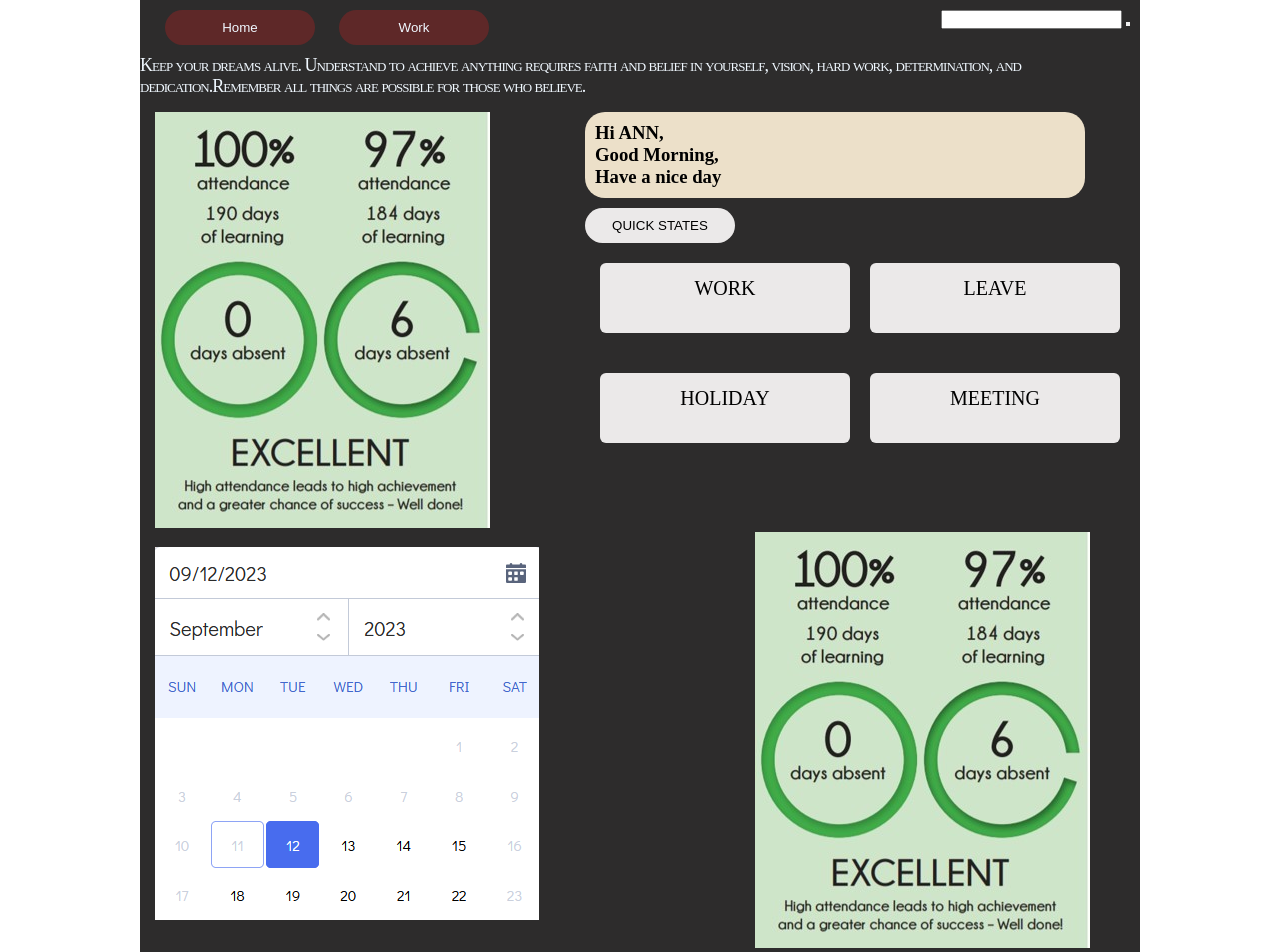
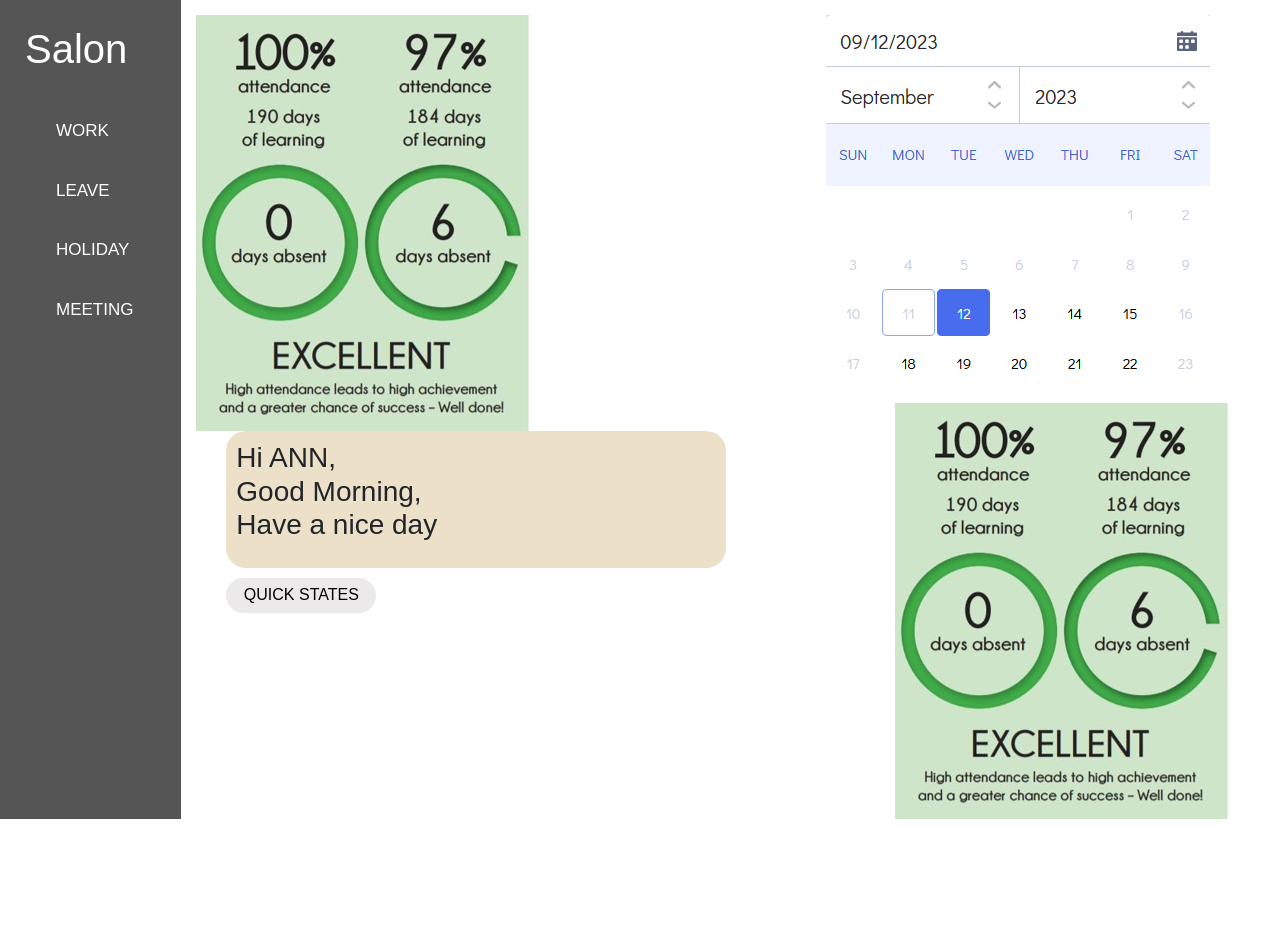
Before and after one commit to muthumalinp/Group-05-Final-Project, a Laravel app: page /dashboard in a window 1280 px wide. After the commit the page ends 819 px from the top, so only its background shows below. Run offline with Laravel 10, Linux system fonts and the light colour scheme; parts of the project's set-up code (start-up, migrations or seed data) failed here and were passed over.

Commit message:
New Style Employee dashboard

```diff
--- a/resources/views/project/employee/dashboard.blade.php
+++ b/resources/views/project/employee/dashboard.blade.php
@@ -1,34 +1,58 @@
+
 <!DOCTYPE html>
-<html lang="en">
-<head>
-    <meta charset="UTF-8">
-    <meta name="viewport" content="width=device-width, initial-scale=1.0">
+<html lang="{{ str_replace('_', '-', app()->getLocale()) }}">
+    <head>
+    <link rel="stylesheet" href="{{ asset('css/admin/admin.css') }}">
+   <!-- <link rel="stylesheet" href="{{ asset('js/admin/admin.js') }}">  -->
+    <link rel="stylesheet" href="{{ asset('css/bootstrap.css') }}">
+    <link rel="stylesheet" href="{{ asset('css/bootstrap.min.css') }}">
 
     <link rel="stylesheet" type="text/css" href="css\employ\employeeHomeStyle.css">
+    </head>
 
-    <title>Employee</title>
-</head>
-<body>
-    <div class="Full-Main">
-        <div class="Full1 clearfix">
-                <div class="tailButn">
-                    <button type="button" class="head-but">Home</button>
-                    <button type="button" class="head-but">Work</button>
-                </div>
-                <div class="site-search">
-                    <form method="get" action="employeeHome.html">
-                        <input type="search" name="search-box">
-                        <button type="submit"></button>
-                    </form>
-                </div>
-        </div>
 
-        <div class="p-tag">
-                <p>
-                    Keep your dreams alive. Understand to achieve anything requires faith and belief in yourself, vision,
-                    hard work, determination, and dedication.Remember all things are possible for those who believe.
-                </p>
-        </div>
+    <body>
+
+
+        <header>
+            <style>
+                body {
+                    margin: 0;
+                    font-family: Arial, sans-serif;
+                    display: flex;
+                }
+
+                nav {
+                    width:1px
+                    background-color: #333;
+                    color: white;
+                    padding: 20px;
+                }
+
+                main {
+                flex: 1;
+                padding: 20px;
+                }
+            </style>
+
+
+
+
+
+
+        </header>
+
+        <aside>
+            <button id="sidebar-toggle"><h1>Salon</h1></button>
+                <nav>
+                    <ul>
+                        <li><a href="#" class="nav-item nav-link"><i class="fa fa-th me-2"></i>WORK</a>
+                        <li><a href="/manage_product" class="nav-item nav-link"><i class="fa fa-th me-2"></i>LEAVE</a>
+                        <li><a href="/view_profile" class="nav-item nav-link"><i class="fa fa-th me-2"></i>HOLIDAY</a>
+                        <li><a href="/customer_details" class="nav-item nav-link"><i class="fa fa-th me-2"></i>MEETING</a>
+                    </ul>
+                </nav>
+        </aside>
 
         <div class="Full2">
             <div class="Full21-Left">
@@ -41,14 +65,6 @@
                     </div>
                     <div class="leave">
                         <button type="button">QUICK STATES</button>
-                    </div>
-                </div>
-                <div class="Full22-Tail">
-                    <div class="boxes">
-                        <div class="box"><a href="#">WORK</a></div>
-                        <div class="box"><a href="#">LEAVE</a></div>
-                        <div class="box"><a href="#">HOLIDAY</a></div>
-                        <div class="box"><a href="#">MEETING</a></div>
                     </div>
                 </div>
             </div>
```
